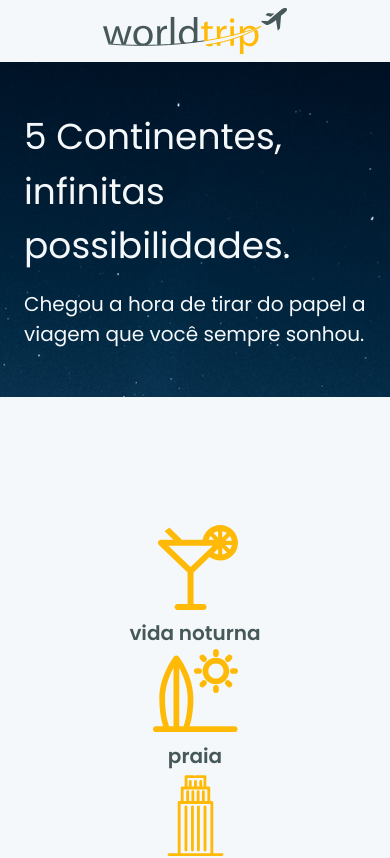
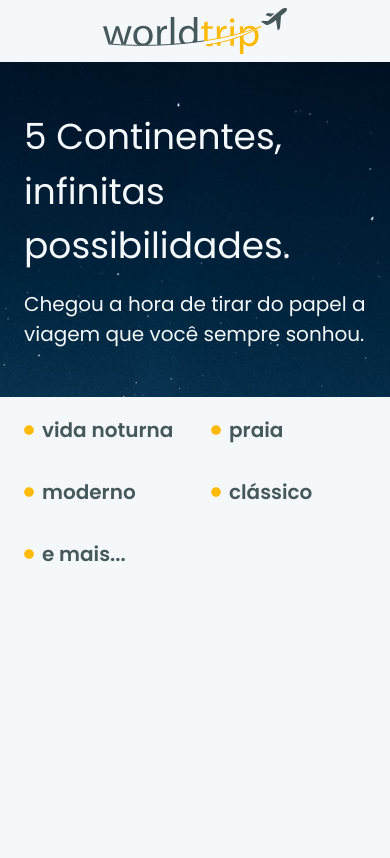
Before and after one commit to mauvieira/worldtrip, a Next.js app: page / in a window 390 px wide. Shown: the top 858 px of the page. Built offline with nearby package versions, Linux system fonts and the light colour scheme.

Commit message:
:iphone: responsive travel section
responsive travel section

```diff
--- a/src/pages/components/Banner.tsx
+++ b/src/pages/components/Banner.tsx
@@ -2,10 +2,9 @@ import { Divider, Flex, Image, Stack, Text, useBreakpointValue } from "@chakra-u
 
 export function Banner() {
 
-  const isSmallScreen = useBreakpointValue({
+  const isMobileScreen = useBreakpointValue({
     base: true,
     md: false,
-    lg: false,
   })
 
   return (
@@ -34,7 +33,7 @@ export function Banner() {
           </Text>
         </Stack>
 
-        {!isSmallScreen &&
+        {!isMobileScreen &&
           <Flex flex="1" justify="flex-end" mt="32">
             <Image src="/airplane.svg" alt="Airplane" />
           </Flex>}
--- a/src/pages/components/Travel/TravelType.tsx
+++ b/src/pages/components/Travel/TravelType.tsx
@@ -1,4 +1,5 @@
-import { Flex, Image, Text } from "@chakra-ui/react";
+import { Box, Flex, Icon, Image, Text, useBreakpointValue } from "@chakra-ui/react";
+import { FaCircle } from "react-icons/fa";
 
 interface TravelTypeProps {
   imageURL: string;
@@ -6,10 +7,20 @@ interface TravelTypeProps {
 }
 
 export function TravelType({ imageURL, title }: TravelTypeProps) {
+
+  const isWideScreen = useBreakpointValue({
+    base: true,
+    md: false,
+    lg: false,
+  })
+
   return (
-    <Flex direction="column" align="center">
-      <Image src={imageURL} alt={title} />
-      <Text fontWeight="semibold" fontSize="20" mt="2">{title}</Text>
+    <Flex direction="column" align={["flex-start", "center"]} justify="center">
+      {!isWideScreen && <Image src={imageURL} alt={title} />}
+      <Flex align="center">
+        {isWideScreen && <Icon as={FaCircle} fontSize="10" color="yellow.500" mr="2" />}
+        <Text fontWeight="semibold" fontSize="20" mt={[0, 0, 2]}>{title}</Text>
+      </Flex>
     </Flex>
   )
 }
--- a/src/pages/components/Travel/index.tsx
+++ b/src/pages/components/Travel/index.tsx
@@ -1,10 +1,10 @@
-import { Box, Container, Flex, HStack, SimpleGrid, Stack } from "@chakra-ui/react";
+import { Container, SimpleGrid } from "@chakra-ui/react";
 import { TravelType } from "./TravelType";
 
 export function Travel() {
   return (
-    <Container as="section" maxWidth={1160} mx="auto" px="6" py="32">
-      <SimpleGrid minChildWidth="215px">
+    <Container as="section" maxWidth={1160} mx="auto" px="6" py={["18", "18", "32"]}>
+      <SimpleGrid minChildWidth={["136px", "215px"]} gap={["8", "8", "8", "0"]} alignContent="center">
         <TravelType imageURL="/icons/cocktail.svg" title="vida noturna" />
         <TravelType imageURL="/icons/surf.svg" title="praia" />
         <TravelType imageURL="/icons/building.svg" title="moderno" />
```
